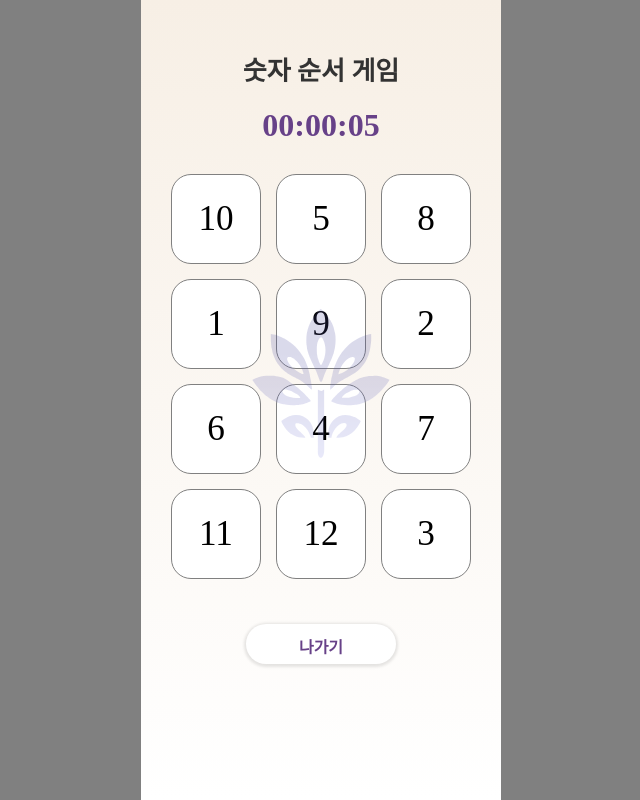
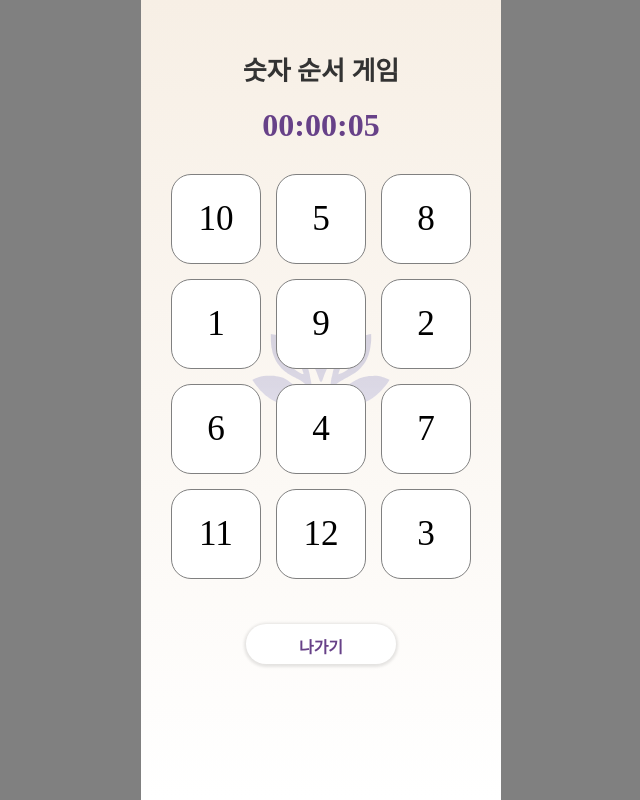
Before and after one commit to 9oormthon-univ/2024_DANPOONG_TEAM_18_FE, a React (Vite) app: page /game/number-game in a window 1280 px wide. Shown: the whole page, without its empty margins (319-959 px from the left). Built offline with nearby package versions, Linux system fonts and the light colour scheme; no server answers; a web font is replaced by a local one.

Commit message:
fix: add number game item z-index

```diff
--- a/src/pages/NumberGame.jsx
+++ b/src/pages/NumberGame.jsx
@@ -128,6 +128,7 @@ const NumberItem = styled.div`
   color: ${({isClicked}) => (isClicked ? "#FFFFFF" : "black")};
   border: 1px solid gray;
   font-size: 2.2rem;
+  z-index: 10;
 `
 
 export default NumberGame;
--- a/src/styles/GlobalStyles.js
+++ b/src/styles/GlobalStyles.js
@@ -40,6 +40,7 @@ const GlobalStyles = createGlobalStyle`
     width: 150px;
     height: 150px;
     opacity: 0.2;
+    z-index: 1;
   }
 `;
 
```
